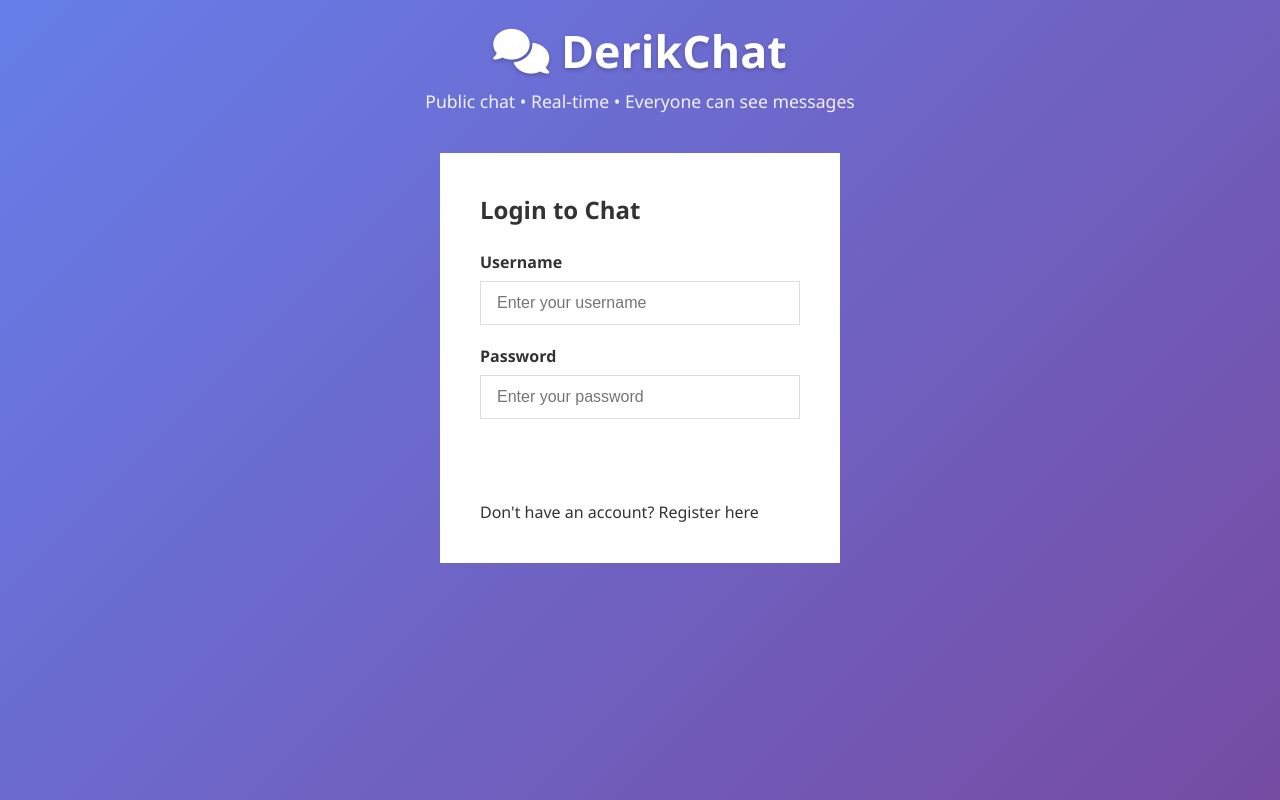
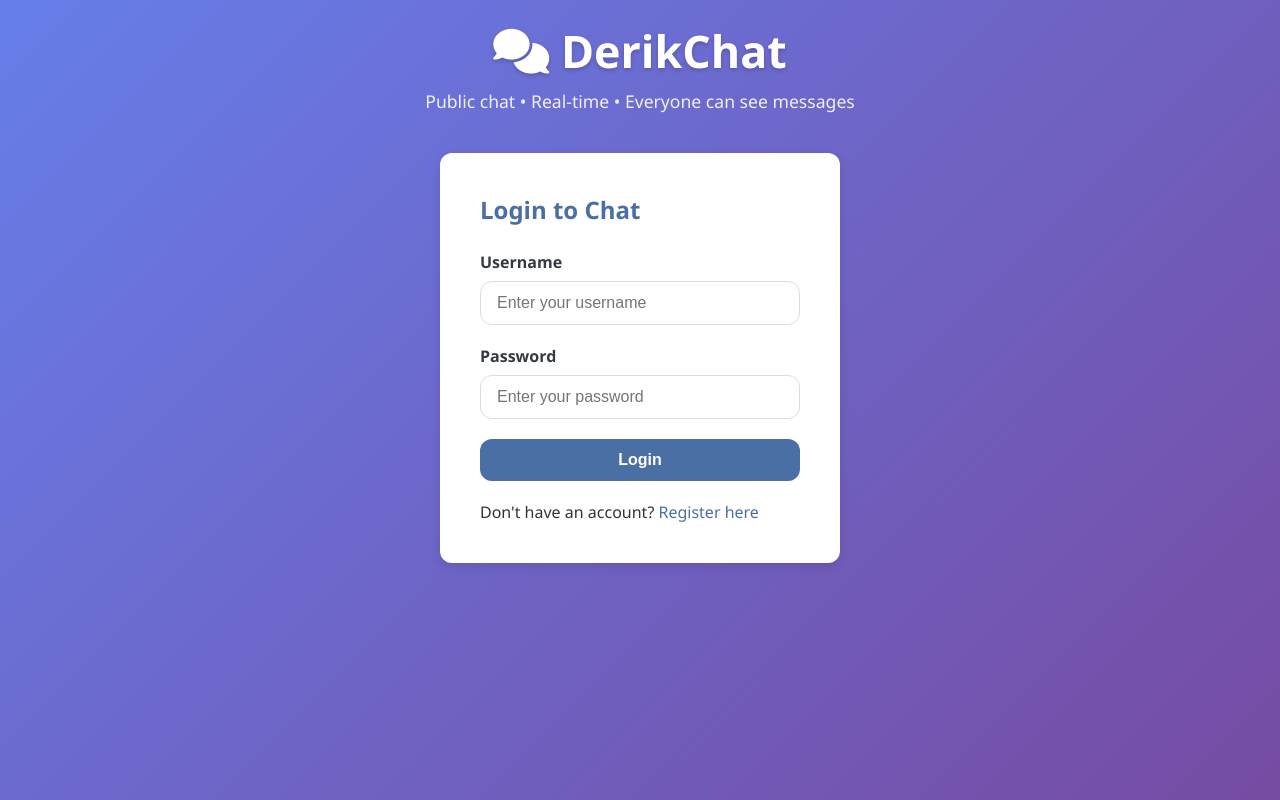
Before and after one commit to gamerderik/Derikchat, a Python web app: template templates/index.html in a window 1280 px wide. Run offline with Jinja, Linux system fonts and the light colour scheme; the template is opened without the code that fills it, so the values that code supplies are empty; some libraries are stand-ins or nearby versions.

Commit message:
Update style.css

```diff
--- a/static/style.css
+++ b/static/style.css
@@ -1,4 +1,3 @@
-<DOCUMENT filename="style.css">
 :root {
     --primary: #4a6fa5;
     --secondary: #6c757d;
```
